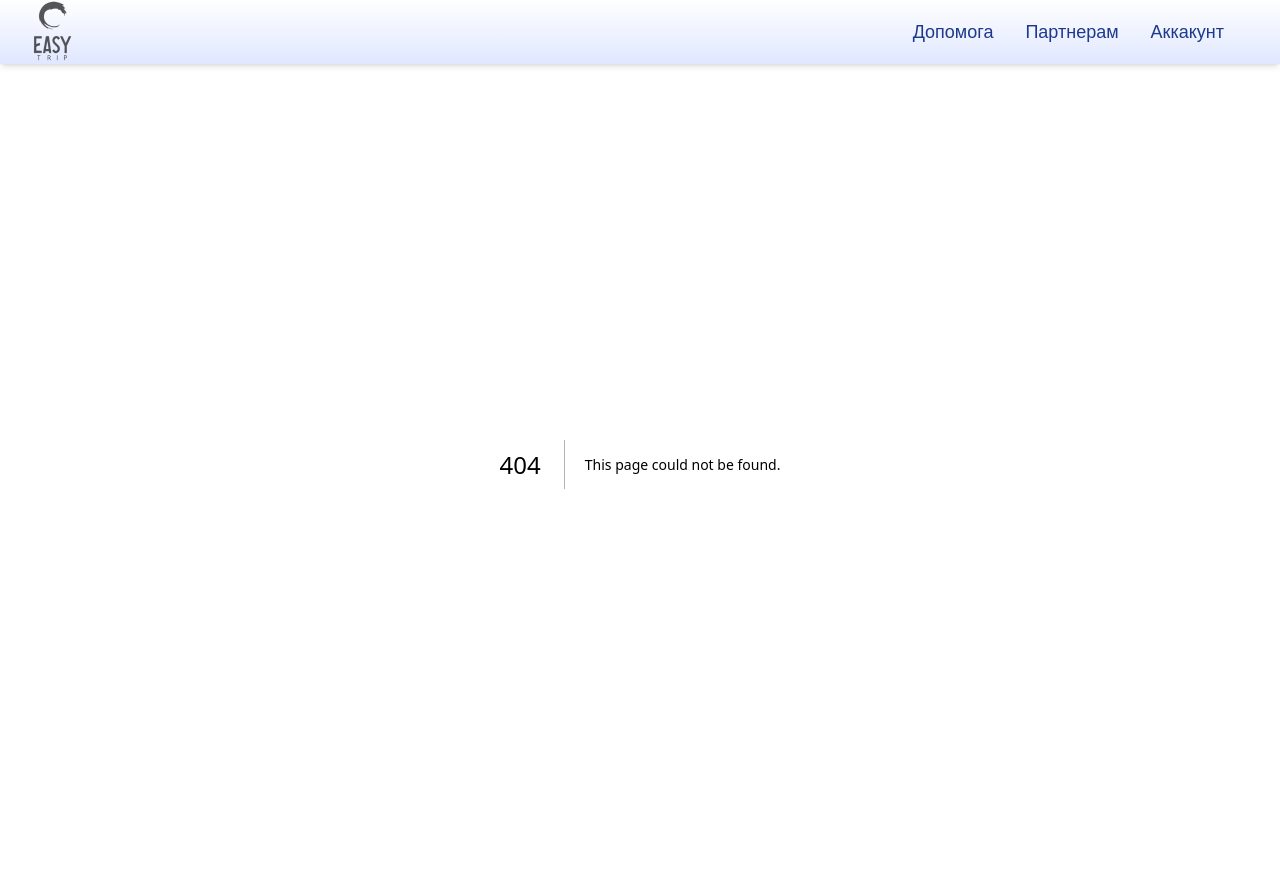
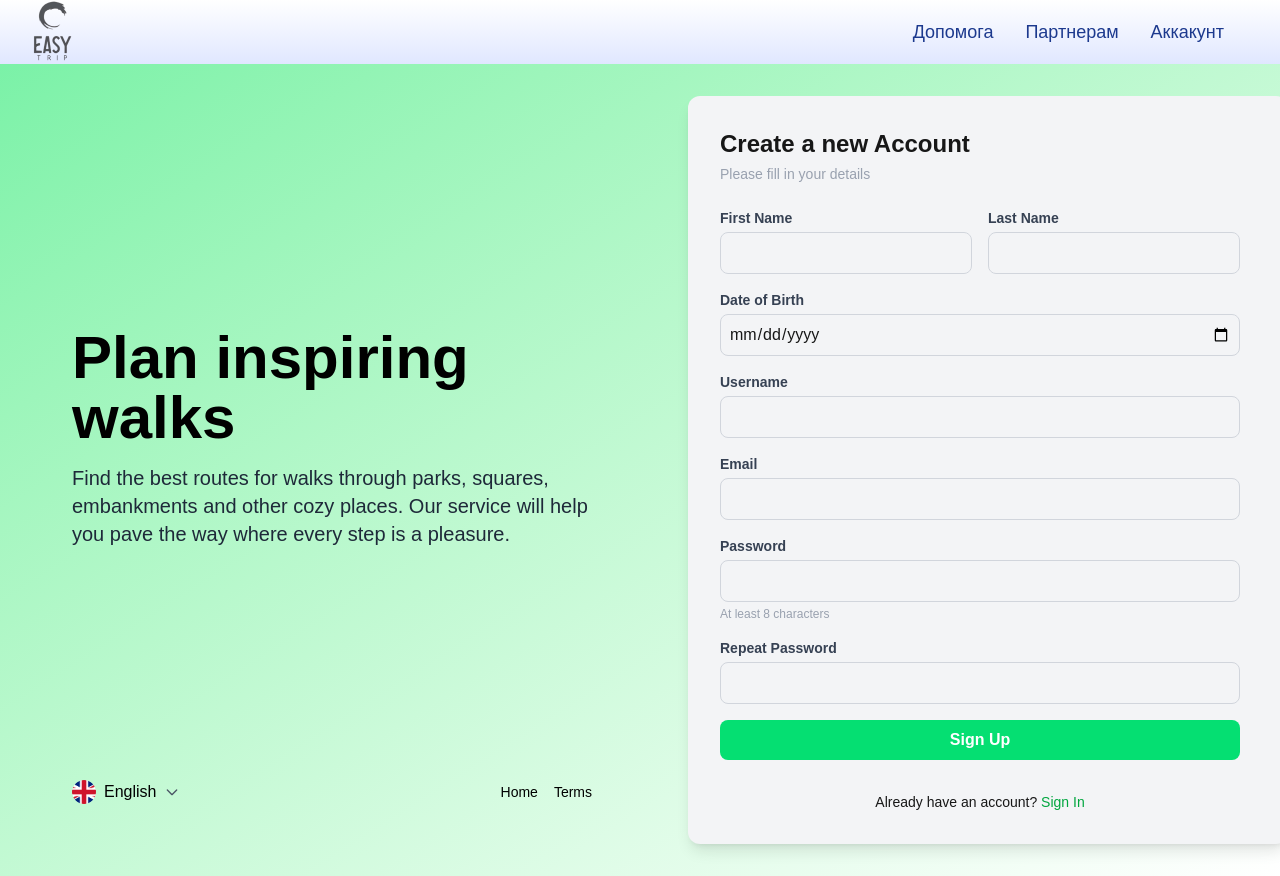
Before and after one commit to Easy-Trip-AIS/easy-trip-frontend, a Next.js app in the folder easytrip-web/: page /sign-up in a window 1280 px wide. Before the commit this address had no page. Built offline with nearby package versions, Linux system fonts and the light colour scheme.

Commit message:
modified sign up page

```diff
--- a/easytrip-web/package.json
+++ b/easytrip-web/package.json
@@ -9,6 +9,7 @@
     "lint": "next lint"
   },
   "dependencies": {
+    "date-fns": "^4.1.0",
     "framer-motion": "^12.12.1",
     "lucide-react": "^0.511.0",
     "next": "15.3.2",
--- a/easytrip-web/src/app/components/registration.tsx
+++ b/easytrip-web/src/app/components/registration.tsx
@@ -14,6 +14,11 @@ export default function SignUpPage() {
     acceptTerms: false,
   });
 
+  const [errors, setErrors] = useState({
+    passwordMismatch: false,
+    invalidEmail: false,
+  });
+
   const handleChange = (e: React.ChangeEvent<HTMLInputElement>) => {
     const { name, value, type, checked } = e.target;
     setFormData({
@@ -24,23 +29,57 @@ export default function SignUpPage() {
 
   const handleSubmit = (e: React.FormEvent<HTMLFormElement>) => {
     e.preventDefault();
-    console.log("Form submitted", formData);
+
+    const emailRegex = /^[^\s@]+@[^\s@]+\.[^\s@]+$/;
+    const isEmailValid = emailRegex.test(formData.email);
+    const isPasswordMatch = formData.password === formData.passwordConfirmation;
+
+    if (!isEmailValid || !isPasswordMatch) {
+      setErrors({
+        passwordMismatch: !isPasswordMatch,
+        invalidEmail: !isEmailValid,
+      });
+      return;
+    }
+
+    // Всі перевірки пройдено
+    setErrors({ passwordMismatch: false, invalidEmail: false });
+    console.log("Form submitted:", formData);
   };
 
   return (
-    <div className="min-h-screen grid grid-cols-1 md:grid-cols-2 bg-gradient-to-r from-blue-100 to-blue-300 p-8 gap-4">
+    <div className="relative min-h-screen">
+      <div className="absolute inset-0 bg-gradient-to-br from-green-300 to-white z-0"></div>
+
+      <div className="relative z-10 grid grid-cols-1 md:grid-cols-2 p-8 gap-4 min-h-screen">
         {/* Лівий блок */}
-      <div className="p-10 flex flex-col justify-center">
-        <div>
-          <h2 className="text-2xl font-bold mb-4">Fast, Efficient and Productive</h2>
-          <p className="text-gray-600">
-            Lorem ipsum dolor sit amet, consectetur adipiscing elit, sed
+        <div className="p-10 flex flex-col justify-between text-white h-full">
+          <div className="flex flex-col items-start justify-center h-full text-left">
+            <h2 className="text-6xl font-bold mb-4 text-black">Plan inspiring walks</h2>
+            <p className="text-xl text-gray-800 max-w-xl">
+              Find the best routes for walks through parks, squares, embankments and other cozy places.
+              Our service will help you pave the way where every step is a pleasure.
             </p>
+          </div>
+
+          <div className="flex items-center justify-between mt-10">
+            <div className="flex items-center gap-2">
+              <img src="/english.png" alt="US Flag" className="w-6 h-6 rounded-full" />
+              <span className="text-black font-medium">English</span>
+              <svg className="w-4 h-4 text-gray-600" fill="none" stroke="currentColor" viewBox="0 0 24 24">
+                <path strokeLinecap="round" strokeLinejoin="round" strokeWidth="2" d="M19 9l-7 7-7-7" />
+              </svg>
+            </div>
+
+            <div className="flex gap-4 text-sm">
+              <a href="#" className="text-black font-medium hover:underline">Home</a>
+              <a href="#" className="text-black font-medium hover:underline">Terms</a>
+            </div>
           </div>
         </div>
 
         {/* Правий блок - форма */}
-      <div className="bg-white rounded-xl shadow-lg w-full max-w-[700px] max-h-screen overflow-auto p-8 flex items-center justify-center justify-end pr-12">
+        <div className="bg-gray-100 rounded-xl shadow-lg w-full max-w-[700px] max-h-screen overflow-auto p-8 flex items-center pr-12 ml-10">
           <div className="w-full max-w-[600px] ml-auto">
             <h2 className="text-2xl font-bold mb-1">Create a new Account</h2>
             <p className="text-sm text-gray-400 mb-6">Please fill in your details</p>
@@ -57,7 +96,6 @@ export default function SignUpPage() {
                     className="w-full p-2 border border-gray-300 rounded-lg"
                   />
                 </div>
-
                 <div className="w-1/2">
                   <label className="block text-sm font-bold text-gray-700 mb-1">Last Name</label>
                   <input
@@ -101,6 +139,9 @@ export default function SignUpPage() {
                   onChange={handleChange}
                   className="w-full p-2 border border-gray-300 rounded-lg"
                 />
+                {errors.invalidEmail && (
+                  <p className="text-sm text-red-500 mt-1">Please enter a valid email address.</p>
+                )}
               </div>
 
               <div>
@@ -124,21 +165,26 @@ export default function SignUpPage() {
                   onChange={handleChange}
                   className="w-full p-2 border border-gray-300 rounded-lg"
                 />
+                {errors.passwordMismatch && (
+                  <p className="text-sm text-red-500 mt-1">Passwords do not match.</p>
+                )}
               </div>
 
               <button
                 type="submit"
-              className="w-full bg-blue-600 text-white py-2 rounded font-semibold hover:bg-blue-700"
+                className="w-full bg-green-400 text-white py-2 rounded-lg font-semibold hover:bg-green-600"
               >
                 Sign Up
               </button>
 
               <p className="text-sm text-center mt-4">
-              Already have an account? <a href="#" className="text-blue-600">Sign In</a>
+                Already have an account?{" "}
+                <a href="#" className="text-green-600">Sign In</a>
               </p>
             </form>
           </div>
         </div>
       </div>
+    </div>
   );
 }
```
Also changed, not shown: easytrip-web/public/english.png (added), easytrip-web/src/app/sign-up/page.tsx (renamed from easytrip-web/src/app/registrationPage/page.tsx), 1 other file (tests, documents, lock files or other folders). Lines whose indentation alone changed are shown as unchanged.
